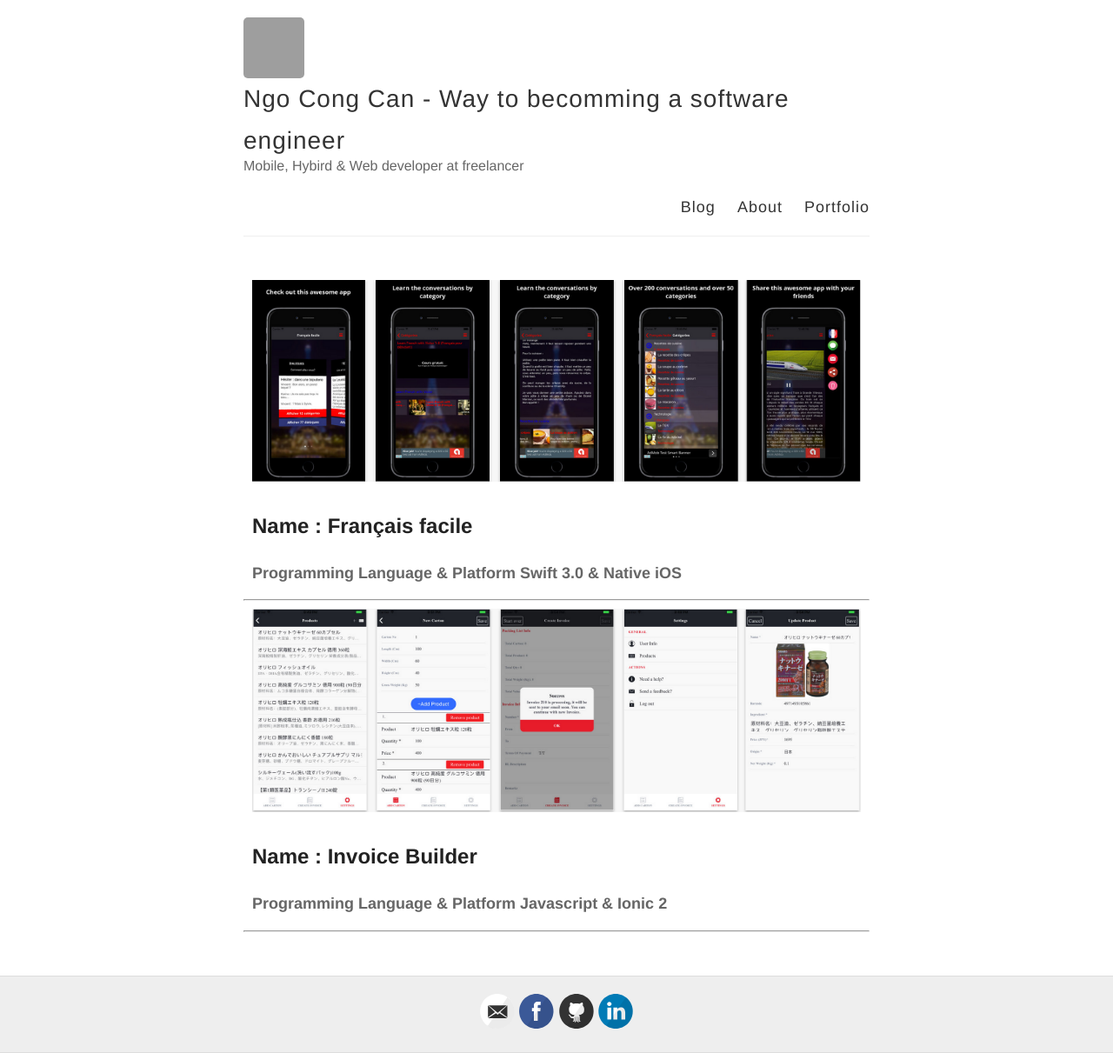
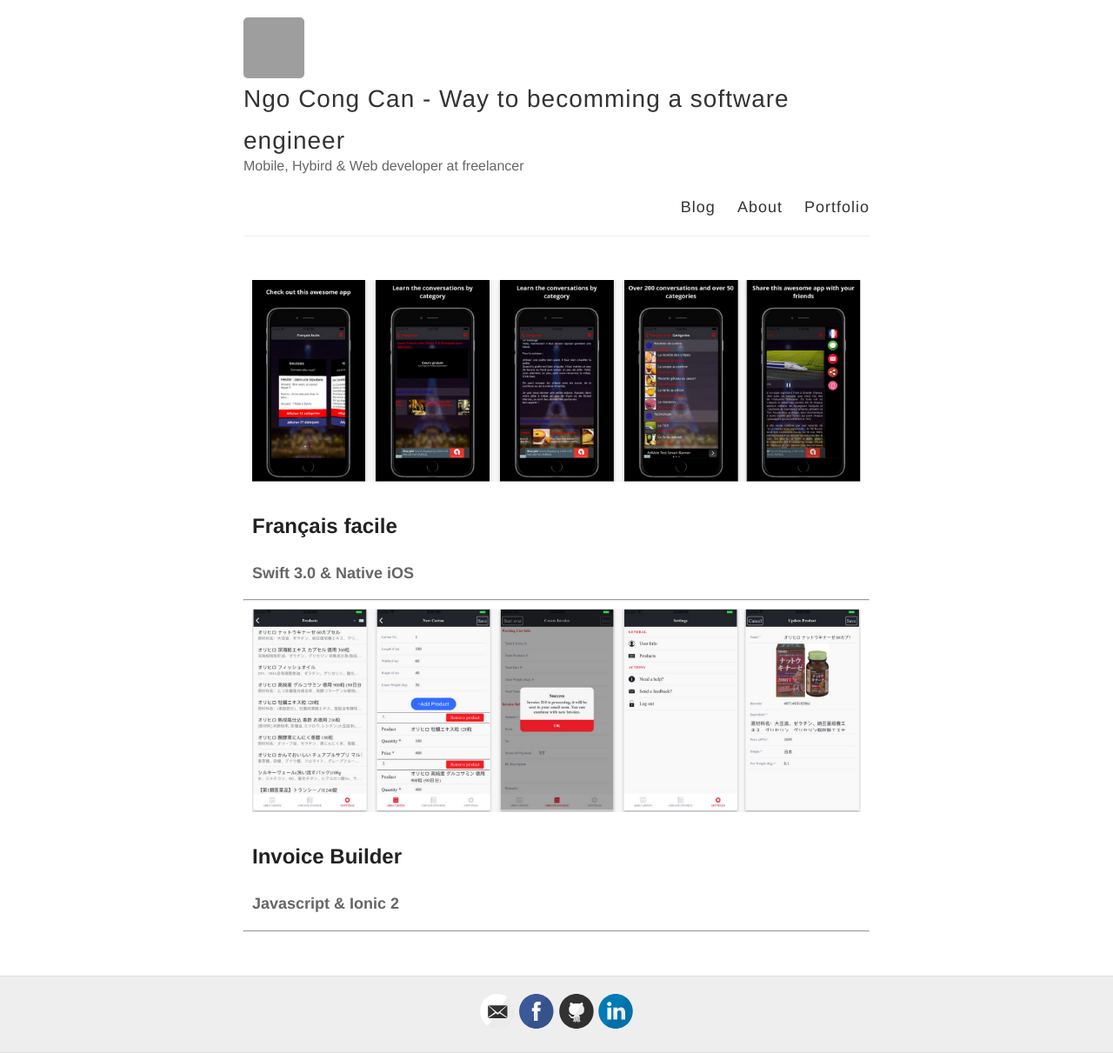
Before and after one commit to ngocongcan/ngocongcan.github.io, a Jekyll site: the page built from projects.md, in a window 1280 px wide. Shown: the whole page at 87% size. Built offline with Jekyll 4.4.1, drawn with Linux system fonts in a browser that asks for light colours; grey boxes are pictures that could not be loaded.

Commit message:
Small fix

```diff
--- a/_layouts/projects.html
+++ b/_layouts/projects.html
@@ -19,11 +19,9 @@ title: Portfolio
 						</div>
 						<div class="inner-text">
 							<h2>
-								<span>Name : </span>
 								{{ project.title }}
 							</h2>
 							<h4>
-								<span>Programming Language & Platform</span>
 								<span>{{ project.language }}</span>
 							</h4>
 						</div>
```
